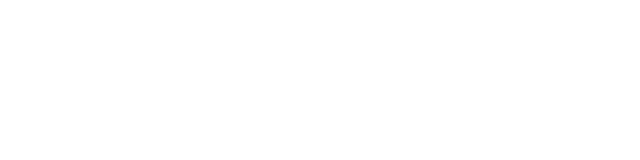
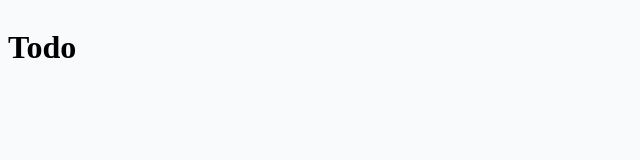
Before and after one commit to CEOS-Developers/react-todo-21th, a React (Vite) app: page / in a window 1280 px wide. Shown: the top 160 px of the page, without its empty margins (0-640 px from the left). Built offline with nearby package versions, Linux system fonts and the light colour scheme.

Commit message:
chore: GlobalStyle 설정

```diff
--- a/src/App.jsx
+++ b/src/App.jsx
@@ -1,11 +1,17 @@
 import { ThemeProvider } from 'styled-components'
 import './App.css'
 import { theme } from './utils/theme'
+import GlobalStyle from './styles/GlobalStyle'
 
 function App() {
   return (
     <>
-      <ThemeProvider theme={theme}></ThemeProvider>
+      <ThemeProvider theme={theme}>
+        <GlobalStyle />
+        <header>
+          <h1>Todo</h1>
+        </header>
+      </ThemeProvider>
     </>
   )
 }
--- /dev/null
+++ b/src/styles/GlobalStyle.jsx
@@ -0,0 +1,17 @@
+import { createGlobalStyle } from 'styled-components'
+
+const GlobalStyle = createGlobalStyle/*css */ `
+body, html{
+    height: 100%;
+    overflow: hidden;
+}
+body{
+    background-color: ${(props) => props.theme.colors.lightest};
+}
+a{
+    text-decoration: none;
+    color: inherit;
+}
+`
+
+export default GlobalStyle
--- a/src/utils/theme.js
+++ b/src/utils/theme.js
@@ -4,8 +4,9 @@ export const theme = {
     lighter: '#d9eafd',
     darker: '#bcccdc',
     darkest: '#9aa6b2',
-    shadow: '#9aa6b230',
     point: '#ff748b',
+    subRed: '#ff307c',
+    subBlue: '#3098ff',
     lightStroke: '#dedede',
     darkStroke: '#b6b6b6',
     textGray: '#797979',
@@ -14,4 +15,5 @@ export const theme = {
     main: 'Pretendard, sans-serif',
     heading: 'system-ui, sans-serif',
   },
+  shadow: '0 0 8px #9aa6b230',
 }
```
